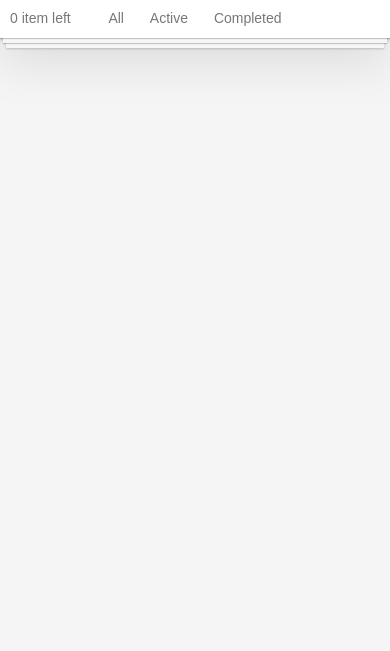
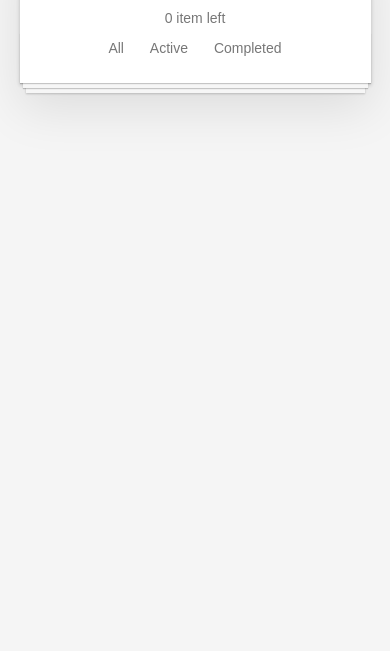
Before and after one commit to manInit/ToDo-app-on-pure-js, a website built with webpack: page src/index.html in a window 390 px wide. Shown: the part 193-844 px from the top of the page. Built offline with nearby package versions, Linux system fonts and the light colour scheme.

Commit message:
add adaptive

```diff
--- a/src/styles/_global.sass
+++ b/src/styles/_global.sass
@@ -5,7 +5,7 @@ body
   max-width: 100vw
   height: 100vh
 main
-  padding: 5% 0
+  padding: 5%
 h1
   font-size: 100px
   color: rgba(175, 47, 47, 0.15)
--- a/src/styles/_todo.sass
+++ b/src/styles/_todo.sass
@@ -143,3 +143,16 @@
       display: block
       font-size: 22px
       color: #e6e6e6
+
+@media screen and ( max-width: 460px )
+  .todo
+    &__info
+      height: auto
+      text-align: center
+      flex-direction: column
+      justify-content: center
+    &__filters
+      margin: 10px 0
+    &__count, &__clear
+      margin: 0
+      position: relative
```
